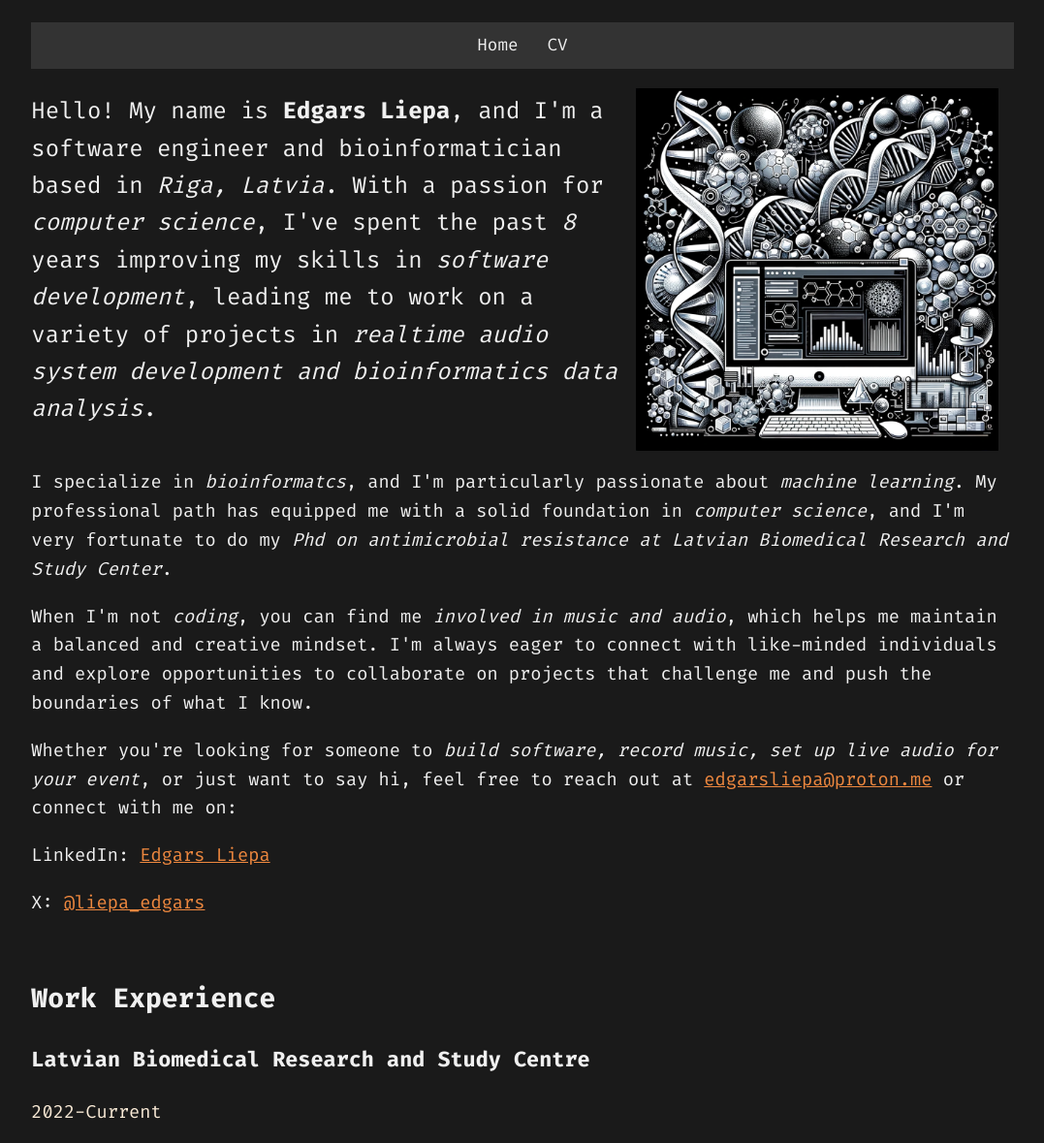
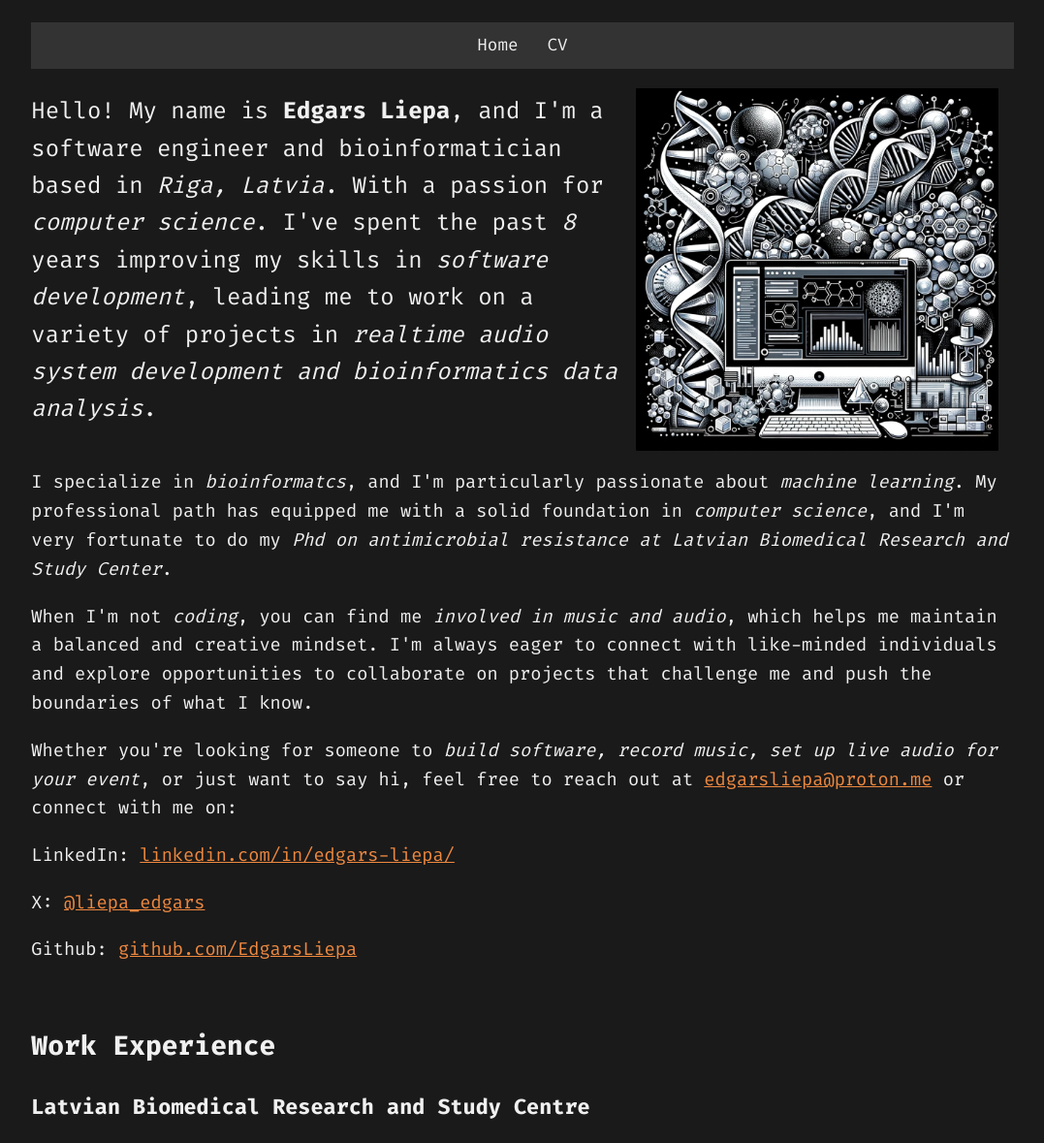
Before and after one commit to EdgarsLiepa/liepa-web, a plain HTML site: page index.html in a window 1280 px wide. Shown: the part 96-1275 px from the top of the page at 97% size, without its empty margins (101-1178 px from the left). Drawn offline with Linux system fonts and the light colour scheme.

Commit message:
add github link

```diff
--- a/index.html
+++ b/index.html
@@ -34,7 +34,7 @@
 
             <div class="intro-section">
                 <p>
-                    Hello! My name is <strong>Edgars Liepa</strong>, and I'm a software engineer and bioinformatician based in <em>Riga, Latvia</em>. With a passion for <em>computer science</em>, I've spent the past <em>8</em> years improving my skills in <em>software development</em>, leading me to work on a variety of projects in <em>realtime audio system development and bioinformatics data analysis</em>.
+                    Hello! My name is <strong>Edgars Liepa</strong>, and I'm a software engineer and bioinformatician based in <em>Riga, Latvia</em>. With a passion for <em>computer science</em>. I've spent the past <em>8</em> years improving my skills in <em>software development</em>, leading me to work on a variety of projects in <em>realtime audio system development and bioinformatics data analysis</em>.
                 </p>
             </div>
 
@@ -61,8 +61,10 @@
         </p>
 
         <!-- add x social media icon -->
-        LinkedIn: <a href="https://www.linkedin.com/in/edgars-liepa/">Edgars Liepa</a></p>
+        LinkedIn: <a href="https://www.linkedin.com/in/edgars-liepa/">linkedin.com/in/edgars-liepa/</a></p>
         X: <a href="https://twitter.com/liepa_edgars">@liepa_edgars</a></p>
+
+        Github: <a href="https://github.com/EdgarsLiepa">github.com/EdgarsLiepa</a></p>
 
         </div>
 
```
